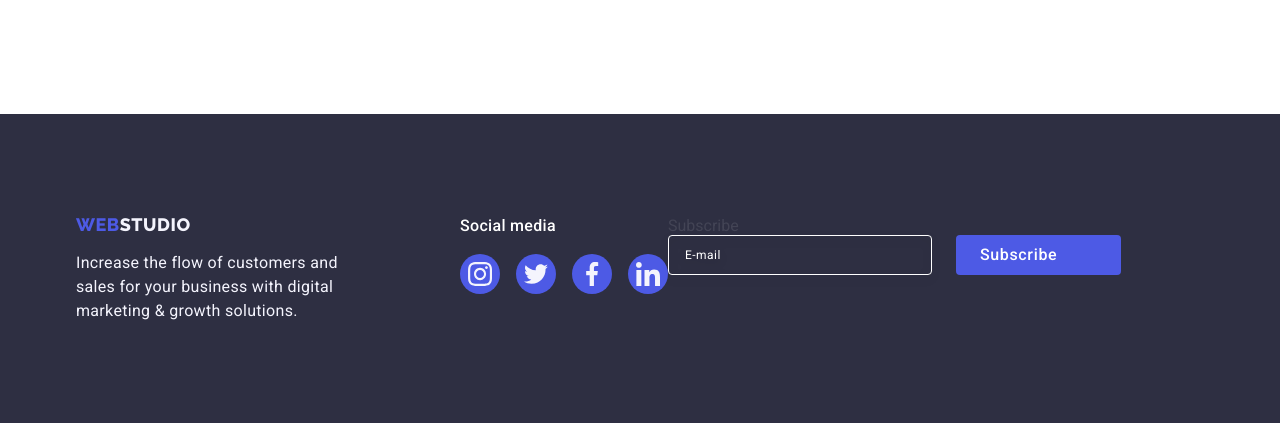
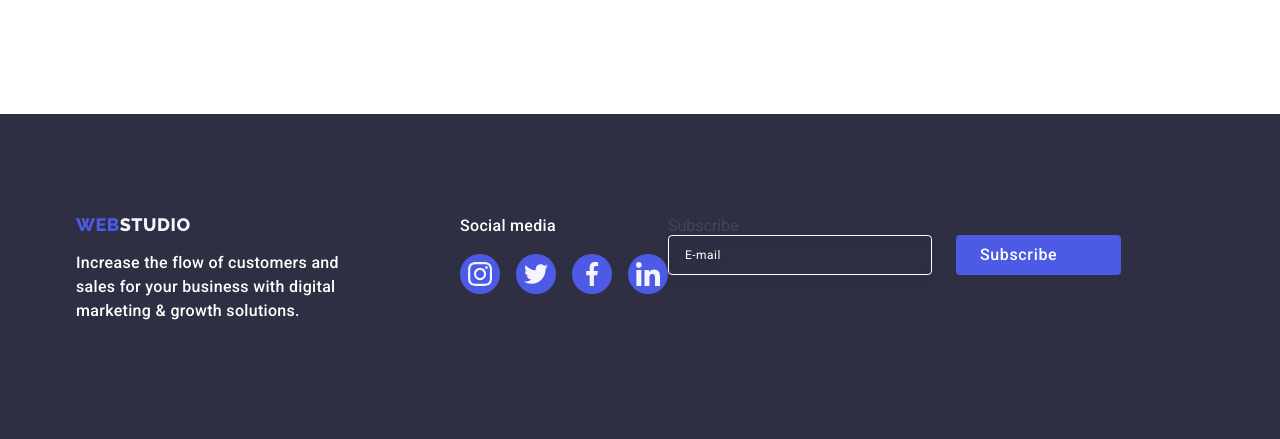
Before and after one commit to SvitlanaPro/goit-markup-hw-06, a plain HTML site: page index.html in a window 1280 px wide. Shown: the part 2797-3236 px from the top of the page. Drawn offline with nearby package versions, Linux system fonts and the light colour scheme.

Commit message:
change css

```diff
--- a/css/styles.css
+++ b/css/styles.css
@@ -521,6 +521,9 @@ img {
   line-height: 1.5;
   letter-spacing: 0.02em;
   color: var(--light-text-color);
+  margin-bottom: 16px;
+  font-weight: 500;
+  color: #ffffff
 }
 
 .footer-social-media-wrapper {
@@ -548,10 +551,12 @@ img {
 .footer-form {
   display: flex;
   align-items: center;
+
 }
 
 .footer-form-label {
   margin-right: 24px;
+  gap: 24px;
 }
 
 .footer-form-email {
@@ -731,7 +736,7 @@ img {
   transform: translate(-50%, -50%) scale(1);
   min-width: 408px;
   min-height: 584px;
-  /* min-height: 576px; */
+  padding: 72px 24px 24px 24px;
 
   background-color: var(--modal-background-color);
   box-shadow: 0px 1px 1px rgba(0, 0, 0, 0.14), 0px 1px 3px rgba(0, 0, 0, 0.12),
```
